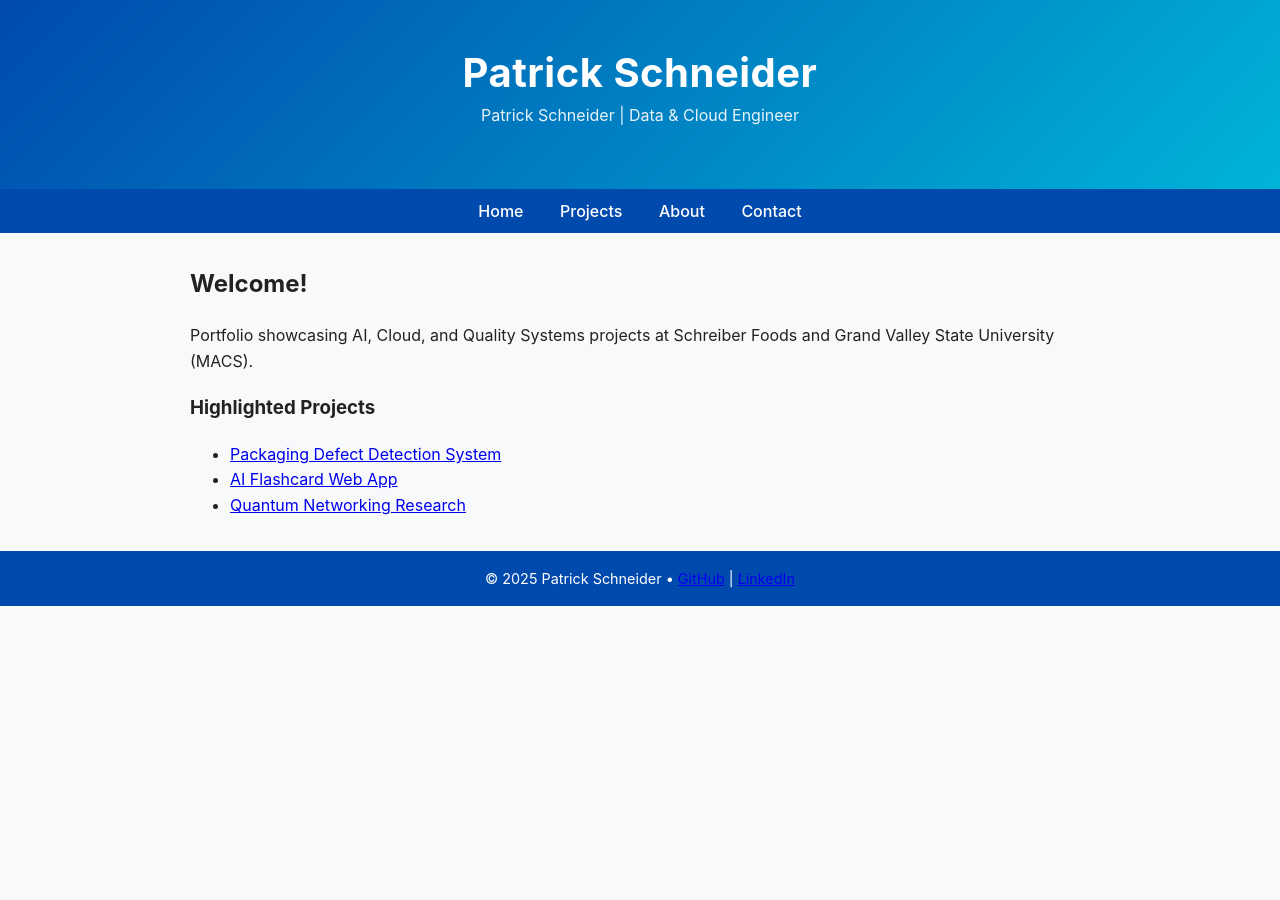
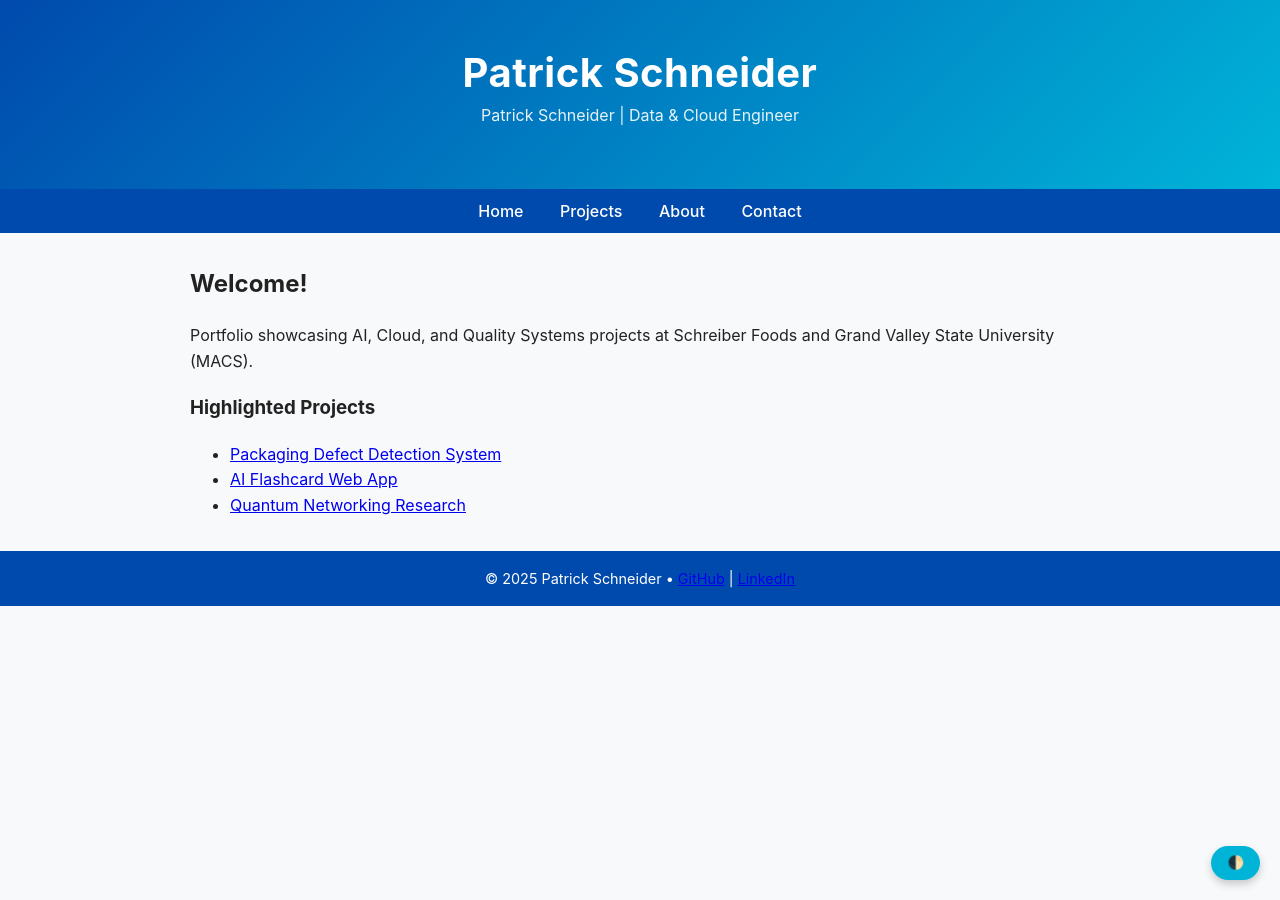
Before and after one commit to schnepat/schnepat.github.io, a Jekyll site: the page built from index.html, in a window 1280 px wide. Built offline with Jekyll 4.4.1, drawn with Linux system fonts in a browser that asks for light colours.

Commit message:
Update default.html

```diff
--- a/_layouts/default.html
+++ b/_layouts/default.html
@@ -31,5 +31,20 @@
       <a href="{{ site.author.linkedin }}">LinkedIn</a>
 
   </footer>
+  <button class="toggle-theme" id="theme-toggle">🌓</button>
+<script>
+  const toggle = document.getElementById('theme-toggle');
+  const root = document.documentElement;
+  const savedTheme = localStorage.getItem('theme');
+
+  if (savedTheme) root.setAttribute('data-theme', savedTheme);
+
+  toggle.addEventListener('click', () => {
+    const newTheme = root.getAttribute('data-theme') === 'dark' ? 'light' : 'dark';
+    root.setAttribute('data-theme', newTheme);
+    localStorage.setItem('theme', newTheme);
+  });
+</script>
+
 </body>
 </html>
```
